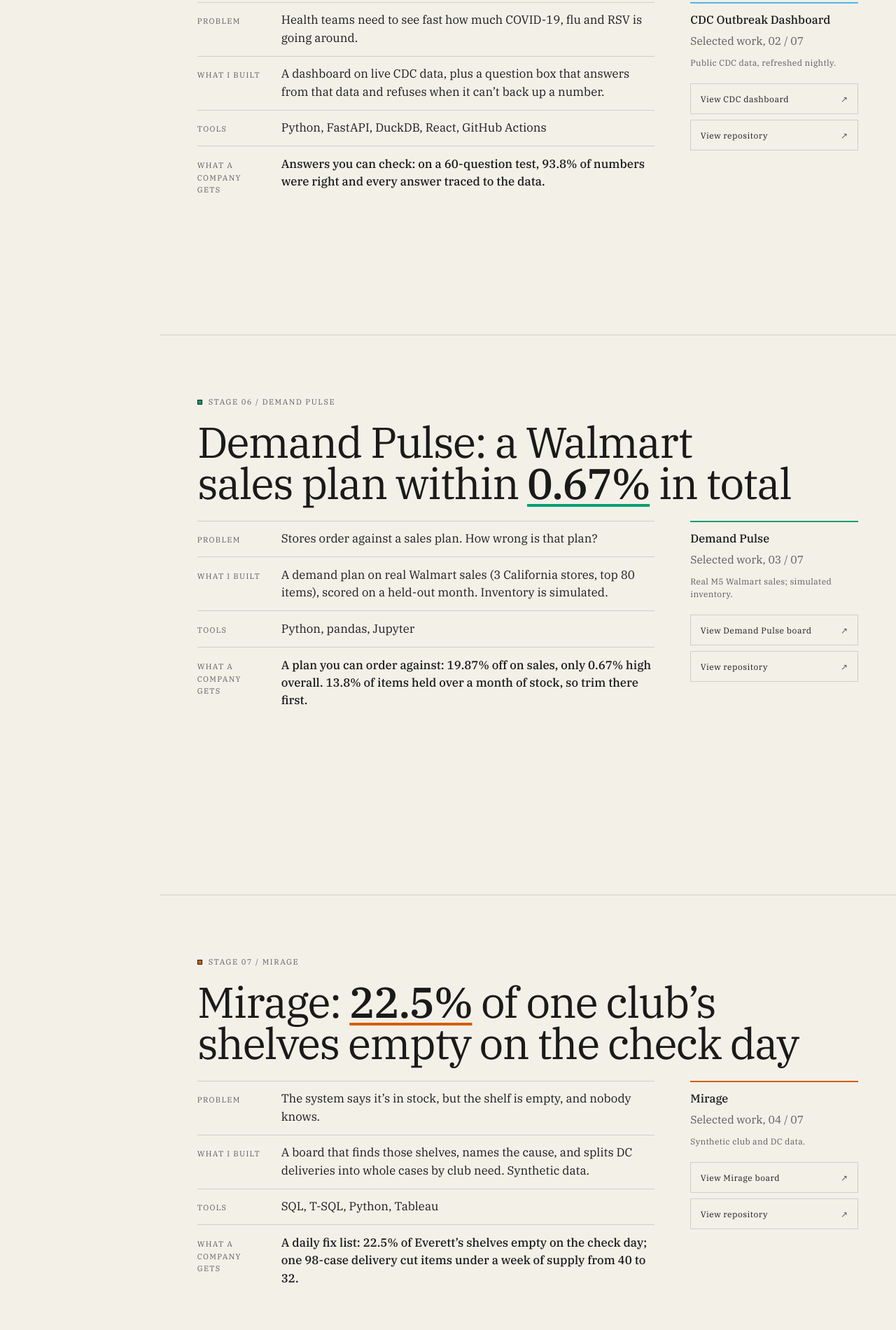
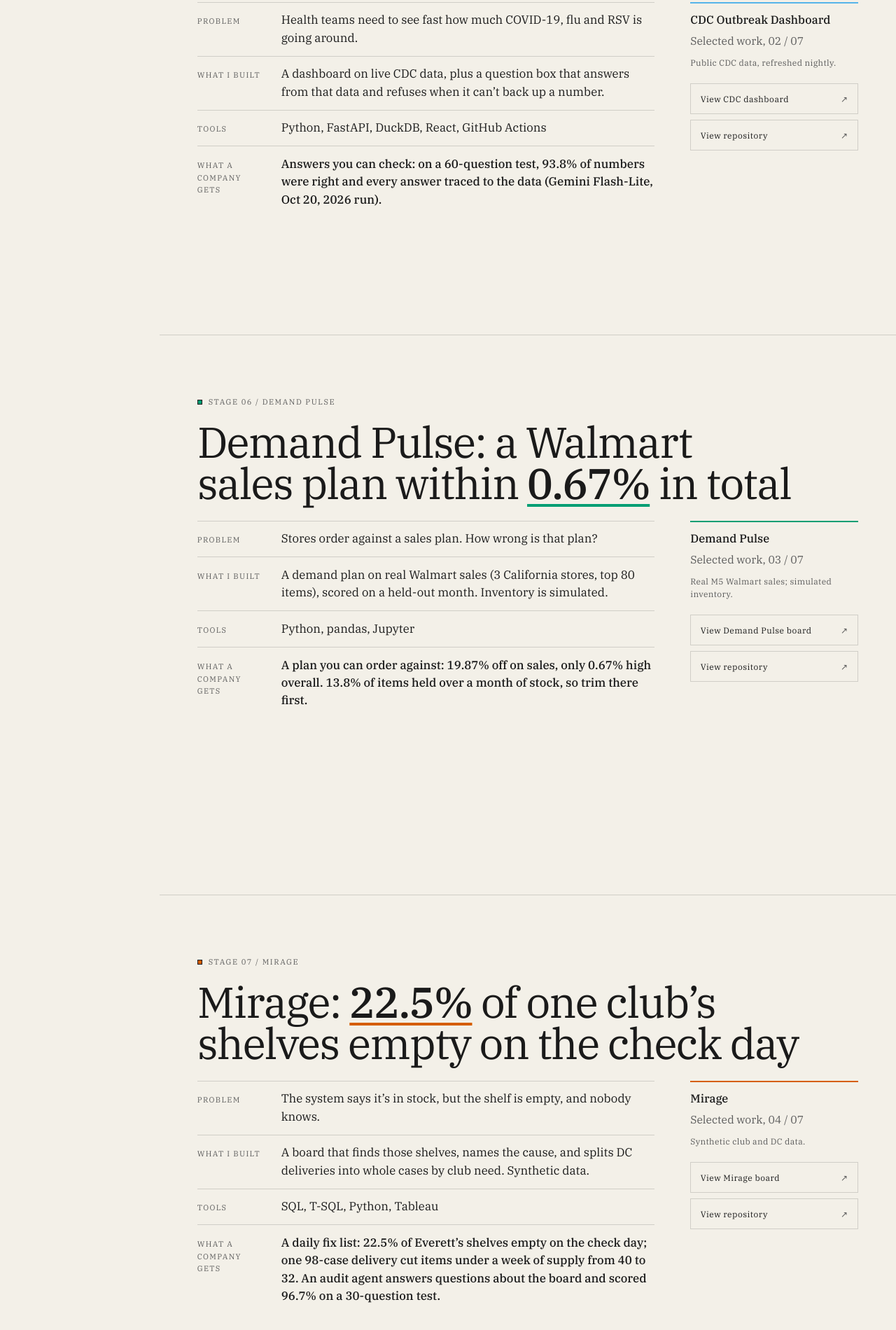
Before and after one commit to NeelVadlamudi/neelresume, a plain HTML site: page index.html in a window 1280 px wide. Shown: the part 5533-7433 px from the top of the page at 70% size. Drawn offline with Linux system fonts and the light colour scheme.

Commit message:
Name the eval model and add the audit agent

```diff
--- a/index.html
+++ b/index.html
@@ -333,7 +333,7 @@
           </div>
           <div>
             <dt>What a company gets</dt>
-            <dd>Answers you can check: on a 60-question test, 93.8% of numbers were right and every answer traced to the data.</dd>
+            <dd>Answers you can check: on a 60-question test, 93.8% of numbers were right and every answer traced to the data (Gemini Flash-Lite, Oct 20, 2026 run).</dd>
           </div>
         </dl>
         <div class="chapter-end">
@@ -407,7 +407,7 @@
           </div>
           <div>
             <dt>What a company gets</dt>
-            <dd>A daily fix list: 22.5% of Everett’s shelves empty on the check day; one 98-case delivery cut items under a week of supply from 40 to 32.</dd>
+            <dd>A daily fix list: 22.5% of Everett’s shelves empty on the check day; one 98-case delivery cut items under a week of supply from 40 to 32. An audit agent answers questions about the board and scored 96.7% on a 30-question test.</dd>
           </div>
         </dl>
         <div class="chapter-end">
```
